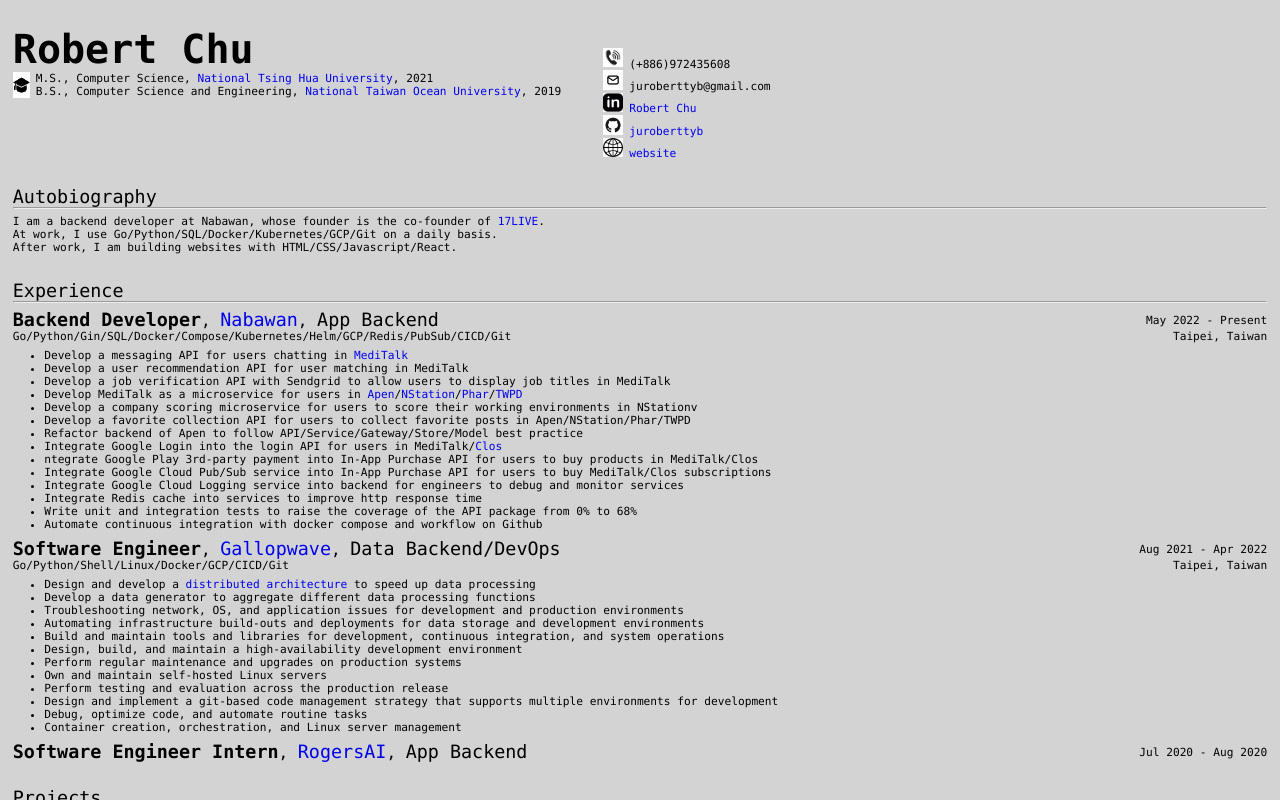
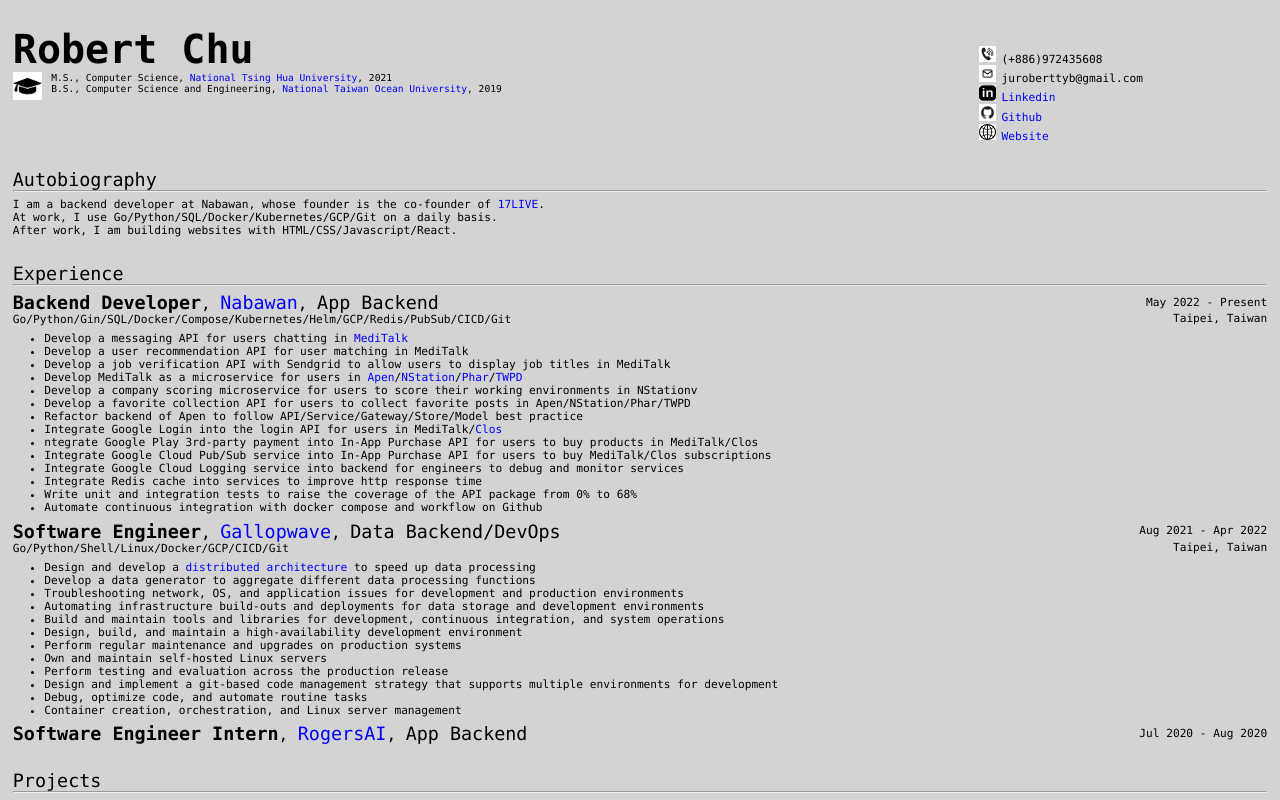
Before and after one commit to juroberttyb/juroberttyb.github.io, a React (Create React App) app: page / in a window 1280 px wide. Both pictures are taken after a click on the button "Show Resume". Shown: the top 800 px of the page. Built offline with nearby package versions, Linux system fonts and the light colour scheme.

Commit message:
feature: resume added

```diff
--- a/src/component/Resume/Resume.css
+++ b/src/component/Resume/Resume.css
@@ -9,6 +9,10 @@
 }
 
 #contact {
+    display: flex;
+    max-width: 22.5%;
+    justify-content: flex-end;
+    flex-direction: row;
     margin-top: 1.5%;
     margin-right: 1%;
 }
@@ -26,6 +30,10 @@
     display: flex;
 }
 
+#education div p {
+    font-size: 0.6rem;
+}
+
 #cap {
     min-width: 3%;
     min-height: 3%;
@@ -36,11 +44,11 @@
 
 .prefix_img {
     margin: 0;
-    margin-right: 1%;
-    min-width: 3%;
-    min-height: 3%;
-    max-width: 3%;
-    max-height: 3%;
+    margin-right: 2%;
+    min-width: 6%;
+    min-height: 6%;
+    max-width: 6%;
+    max-height: 6%;
 }
 
 .block {
@@ -68,7 +76,7 @@
 }
 
 .duration {
-    margin-top: 4%;
+    margin-top: 3%;
     font-size: 0.7rem;
 }
 
--- a/src/component/Resume/Resume.js
+++ b/src/component/Resume/Resume.js
@@ -26,9 +26,9 @@
             <ul>
               <li><img class="prefix_img" src={phone} alt="" />(+886)972435608</li>
               <li><img class="prefix_img" src={mail} alt="" />juroberttyb@gmail.com</li>
-              <li><img class="prefix_img" src={linkedin} alt="" /><a href='https://www.linkedin.com/in/robert-chu-5b66081a9/'>Robert Chu</a></li>
-              <li><img class="prefix_img" src={github} alt="" /><a href='https://github.com/juroberttyb'>juroberttyb</a></li>
-              <li><img class="prefix_img" src={web} alt="" /><a href='https://robertchu.xyz'>website</a></li>
+              <li><a href='https://www.linkedin.com/in/robert-chu-5b66081a9/'><img class="prefix_img" src={linkedin} alt="" />Linkedin</a></li>
+              <li><a href='https://github.com/juroberttyb'><img class="prefix_img" src={github} alt="" />Github</a></li>
+              <li><a href='https://robertchu.xyz'><img class="prefix_img" src={web} alt="" />Website</a></li>
             </ul>
           </div>
       </div>
@@ -53,7 +53,7 @@
               <p>Go/Python/Gin/SQL/Docker/Compose/Kubernetes/Helm/GCP/Redis/PubSub/CICD/Git</p>
             </div>
             <div>
-              <div class='duration'>May 2022 ‑ Present</div>
+              <div class='duration'>May 2022 - Present</div>
               <div class='location'>Taipei, Taiwan</div>
             </div>
           </div>
--- a/src/index.css
+++ b/src/index.css
@@ -10,7 +10,7 @@
 a {
   text-decoration: none;
   /* font-size: 1.1rem; */
-  /* color: lightblue; */
+  color: blue;
 }
 
 a:visited {
@@ -54,7 +54,7 @@
 }
 
 .button.connect:hover {
-  background-color: blue;
+  background-color: lightcyan;
 }
 
 .button.connect:focus {
```
